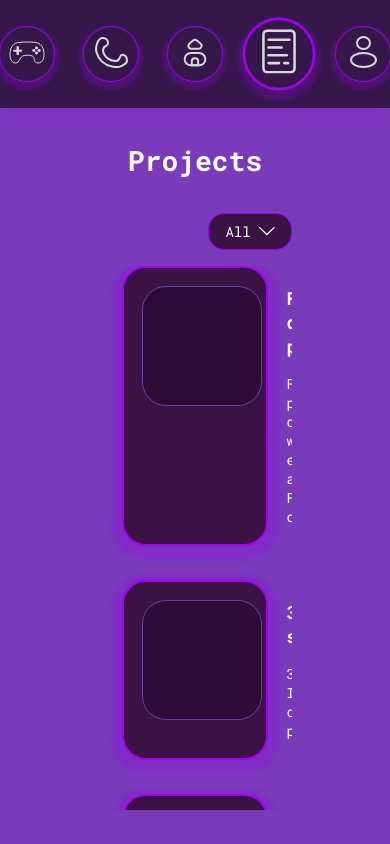
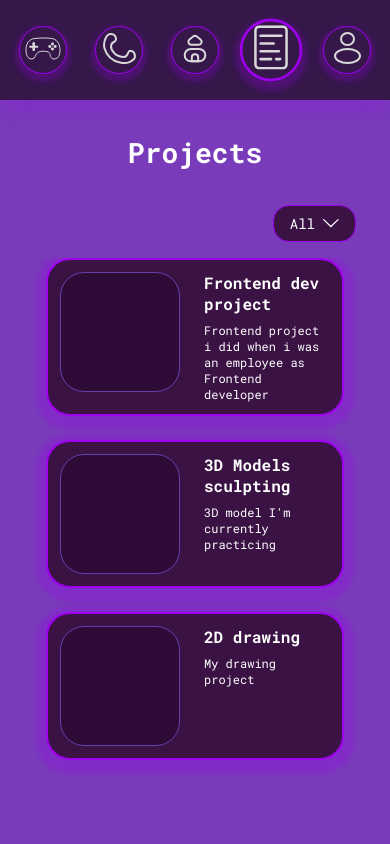
Before and after one commit to honnohoney/portfolioV2, an Angular app in the folder portfolio/: page /project in a window 390 px wide. Built offline with nearby package versions, Linux system fonts and the light colour scheme.

Commit message:
adjust mobile responsive style

```diff
--- a/portfolio/src/app/components/pages/contact-page/contact-page.scss
+++ b/portfolio/src/app/components/pages/contact-page/contact-page.scss
@@ -107,3 +107,21 @@
     opacity: 0;
   }
 }
+
+@media #{$media-mobile-size} {
+  :host {
+    .contact-page-container {
+      .contact-page-body {
+        max-width: 100%;
+        gap: 1em;
+        padding: 0 12px;
+        .box-group {
+          .box {
+            transform: scale(0.8);
+            width: 100%;
+          }
+        }
+      }
+    }
+  }
+}
--- a/portfolio/src/app/components/pages/hobby-page/hobby-page.scss
+++ b/portfolio/src/app/components/pages/hobby-page/hobby-page.scss
@@ -41,3 +41,13 @@
     }
   }
 }
+
+@media #{$media-mobile-size} {
+  :host {
+    .hobby-page-container {
+      .hobby-page-body {
+        max-width: 100%;
+      }
+    }
+  }
+}
--- a/portfolio/src/app/components/pages/project-page/project-page.scss
+++ b/portfolio/src/app/components/pages/project-page/project-page.scss
@@ -79,9 +79,13 @@
     .mat-mdc-menu-item {
       background-color: $background-item-color;
       transition: background-color 0.3s ease;
+      border-bottom: 1px solid $white-color;
       .mat-mdc-menu-item-text {
         font-size: 14px;
         font-family: Roboto, "Helvetica Neue", sans-serif;
+      }
+      &:last-child {
+        border-bottom: transparent;
       }
       &:hover {
         background-color: $img-background-color;
@@ -89,3 +93,20 @@
     }
   }
 }
+
+@media #{$media-mobile-size} {
+  :host {
+    .project-page-container {
+      padding: 34px;
+      gap: 34px;
+      height: 100%;
+      .project-page-body {
+        max-width: 100%;
+        .project-card-container {
+          gap: 24px;
+          padding: 0 12px;
+        }
+      }
+    }
+  }
+}
--- a/portfolio/src/app/components/shared/hobby-card/hobby-card.scss
+++ b/portfolio/src/app/components/shared/hobby-card/hobby-card.scss
@@ -9,11 +9,13 @@
     border-radius: 24px;
     border: 3px solid $border-color-3;
     box-shadow: $box-shadow-4;
+    align-items: center;
     .img-frame {
       border-radius: 24px;
       border: 1px solid $border-color-1;
       background-color: $img-background-color;
       width: 180px;
+      min-width: 180px;
       height: 180px;
       box-shadow: 0 4px 4px 0 rgba($background-item-color, 25%);
     }
@@ -21,13 +23,32 @@
       display: flex;
       flex-flow: column;
       gap: 16px;
+      overflow: hidden;
       .title {
         font-size: 18px;
         font-weight: 700;
       }
       .description {
         font-size: 14px;
+        overflow: hidden;
       }
     }
   }
 }
+
+@media #{$media-mobile-size} {
+  :host {
+    .hobby-card-container {
+      .img-frame {
+        width: 120px;
+        min-width: 120px;
+        height: 120px;
+      }
+      .text-container {
+        .description {
+          max-height: 114px;
+        }
+      }
+    }
+  }
+}
--- a/portfolio/src/app/components/shared/navbar/navbar.scss
+++ b/portfolio/src/app/components/shared/navbar/navbar.scss
@@ -34,3 +34,16 @@
     }
   }
 }
+
+@media #{$media-mobile-size} {
+  :host {
+    .navbar-container {
+     .menu-wrap {
+      .menu-btn {
+        width: 48px;
+        height: 48px;
+      }
+     }
+    }
+  }
+}
--- a/portfolio/src/app/components/shared/project-card/project-card.scss
+++ b/portfolio/src/app/components/shared/project-card/project-card.scss
@@ -21,13 +21,33 @@
       display: flex;
       flex-flow: column;
       gap: 16px;
+      overflow: hidden;
       .title {
         font-size: 18px;
         font-weight: 700;
       }
       .description {
         font-size: 14px;
+        text-overflow: ellipsis;
+        overflow: hidden;
       }
     }
   }
 }
+
+@media #{$media-mobile-size} {
+  :host {
+    .project-card-container {
+      padding: 12px;
+      .text-container {
+        gap: 8px;
+        .title {
+          font-size: 16px;
+        }
+        .description {
+          font-size: 12px;
+        }
+      }
+    }
+  }
+}
```
